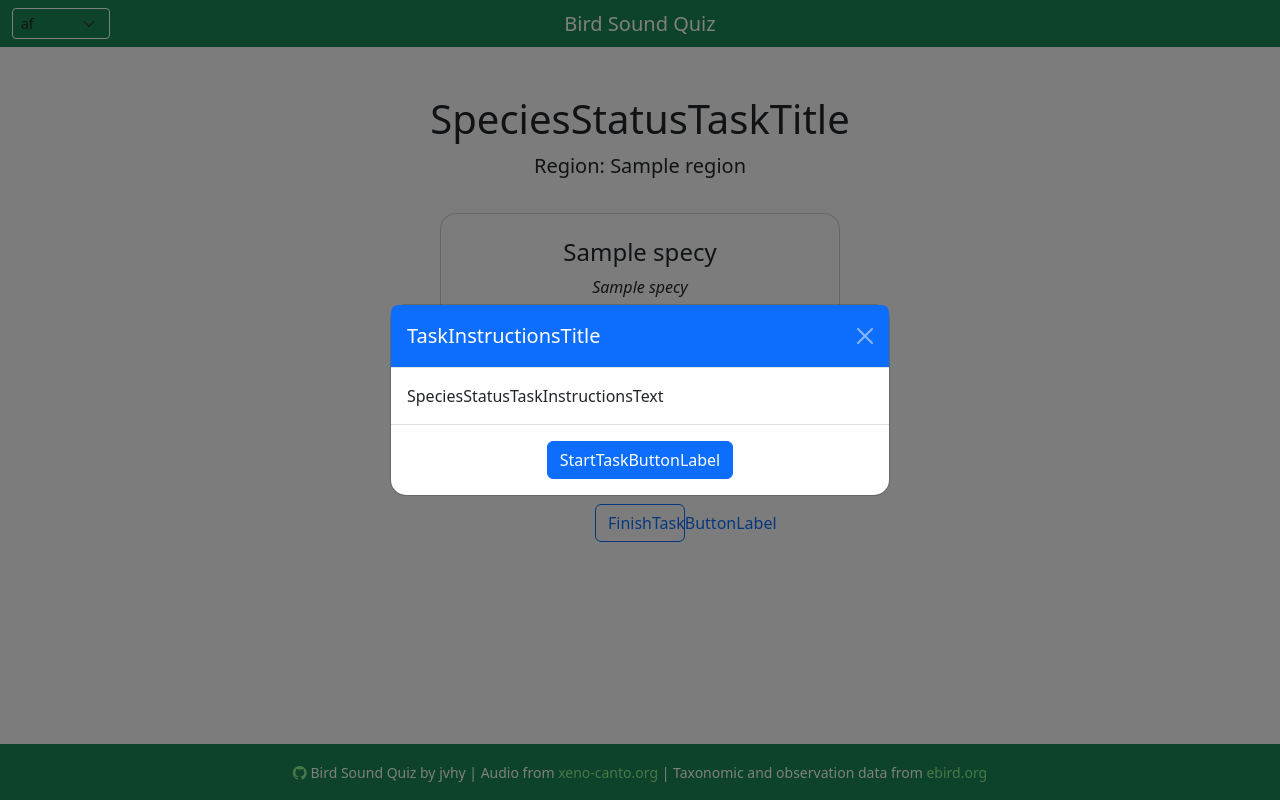
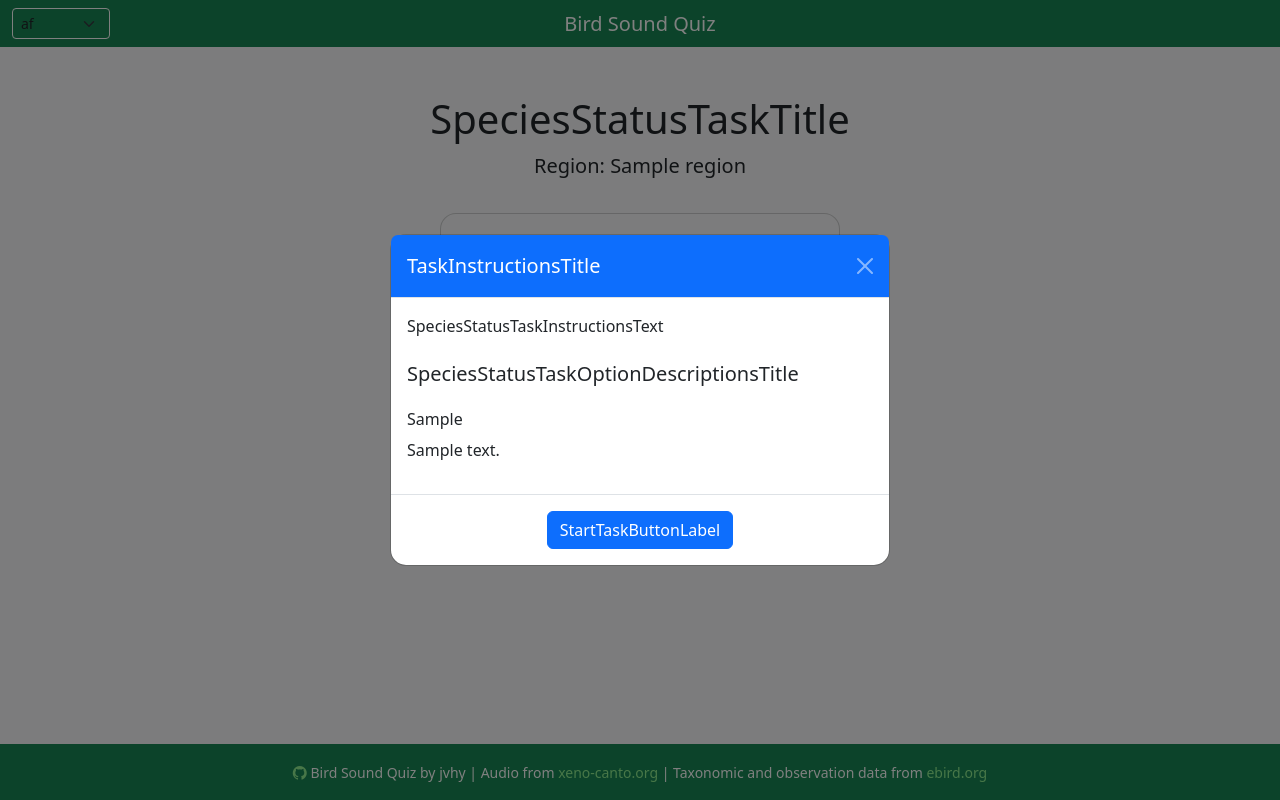
Before and after one commit to jvhy/bird-sound-quiz, a Django app: template contribute/templates/species_status_task.html in a window 1280 px wide. Run offline with Django 5.2, Linux system fonts and the light colour scheme; the template is opened without the code that fills it: most values are stand-ins (such as "Sample title", 1, 10 or a date in 2020); parts of the project's set-up code (start-up, migrations or seed data) failed here and were passed over.

Commit message:
Add task info button and option descriptions

```diff
--- a/contribute/templates/species_status_task.html
+++ b/contribute/templates/species_status_task.html
@@ -51,8 +51,9 @@
                 {% endfor %}
             </div>
             <div class="text-center pt-3">
-                <button class="btn btn-outline-success mx-2" type="button" data-bs-target="#taskCarousel" data-bs-slide="prev" style="width: 120px;"><i class="bi bi-arrow-left"></i>&nbsp;{% trans "PrevButtonLabel" %}</button>
-                <button class="btn btn-outline-success mx-2" type="button" data-bs-target="#taskCarousel" data-bs-slide="next" style="width: 120px;">{% trans "NextButtonLabel" %}&nbsp;<i class="bi bi-arrow-right"></i></button>
+                <button class="btn btn-outline-success mx-1" type="button" data-bs-target="#taskCarousel" data-bs-slide="prev" style="width: 120px;"><i class="bi bi-arrow-left"></i>&nbsp;{% trans "PrevButtonLabel" %}</button>
+                <button class="btn btn-outline-secondary mx-1" type="button" aria-label="Info" data-bs-toggle="modal" data-bs-target="#instructionsModal"><i class="bi bi-info-circle"></i></button>
+                <button class="btn btn-outline-success mx-1" type="button" data-bs-target="#taskCarousel" data-bs-slide="next" style="width: 120px;">{% trans "NextButtonLabel" %}&nbsp;<i class="bi bi-arrow-right"></i></button>
             </div>
             <div class="text-center pt-3">
                 <button class="btn btn-outline-primary" style="width: 90px;">{% trans "FinishTaskButtonLabel" %}</button>
@@ -60,18 +61,24 @@
         </div>
     </form>
 </div>
-<div class="modal fade" id="instructionsModal" tabindex="-1" aria-labelledby="confirmDeleteLabel" aria-hidden="true">
+<div class="modal fade" id="instructionsModal" tabindex="-1" aria-labelledby="instructionsTitle" aria-hidden="true">
     <div class="modal-dialog modal-dialog-centered">
         <div class="modal-content rounded-4">
             <div class="modal-header bg-primary text-white">
-                <h5 class="modal-title">{% trans "TaskInstructionsTitle" %}</h5>
+                <h5 class="modal-title" id="instructionsTitle">{% trans "TaskInstructionsTitle" %}</h5>
                 <button type="button" class="btn-close btn-close-white" data-bs-dismiss="modal" aria-label="Close"></button>
             </div>
             <div class="modal-body">
                 {% trans "SpeciesStatusTaskInstructionsText" %}
+                <br><br>
+                <h5 class="pb-3">{% trans "SpeciesStatusTaskOptionDescriptionsTitle" %}</h5>
+                {% for option in options %}
+                <h6>{{ option.1 }}</h6>
+                <p>{{ option_descriptions|dict_get:option.0 }}</p>
+                {% endfor %}
             </div>
             <div class="modal-footer">
-                <button type="submit" class="btn btn-primary mx-auto" data-bs-dismiss="modal" aria-label='{% trans "Start" %}'>{% trans "StartTaskButtonLabel" %}</button>
+                <button class="btn btn-primary mx-auto" data-bs-dismiss="modal" aria-label='{% trans "Start" %}'>{% trans "StartTaskButtonLabel" %}</button>
             </div>
         </div>
     </div>
--- a/contribute/templatetags/contribute_extras.py
+++ b/contribute/templatetags/contribute_extras.py
@@ -20,3 +20,8 @@ def get_localized_value(obj: Any, field: str, locale: str) -> Any:
         The localized field value.
     """
     return getattr(obj, f"{field}_{locale}")
+
+
+@register.filter
+def dict_get(dictionary: dict, key: Any):
+    return dictionary[key]
--- a/contribute/views.py
+++ b/contribute/views.py
@@ -4,7 +4,7 @@ from django.utils.translation import get_language
 
 from contribute.services import get_observations_to_type_annotate
 from contribute.models import ObservationTypeAnnotation
-from quiz.models import Region, Observation, OccurrenceType
+from quiz.models import Region, Observation, OccurrenceType, OCC_TYPE_DESCRIPTIONS
 from quiz.services import get_available_regions
 
 
@@ -48,7 +48,7 @@ def species_status_task_view(request, region_id):
     options = OccurrenceType.choices
     locale = get_language()
     region_name = getattr(region, f"name_{locale}") or getattr(region, f"name_en")
-    return render(request, "species_status_task.html", context={"observations": observations, "options": options, "region": region_name})
+    return render(request, "species_status_task.html", context={"observations": observations, "options": options, "option_descriptions": OCC_TYPE_DESCRIPTIONS, "region": region_name})
 
 
 @login_required
```
